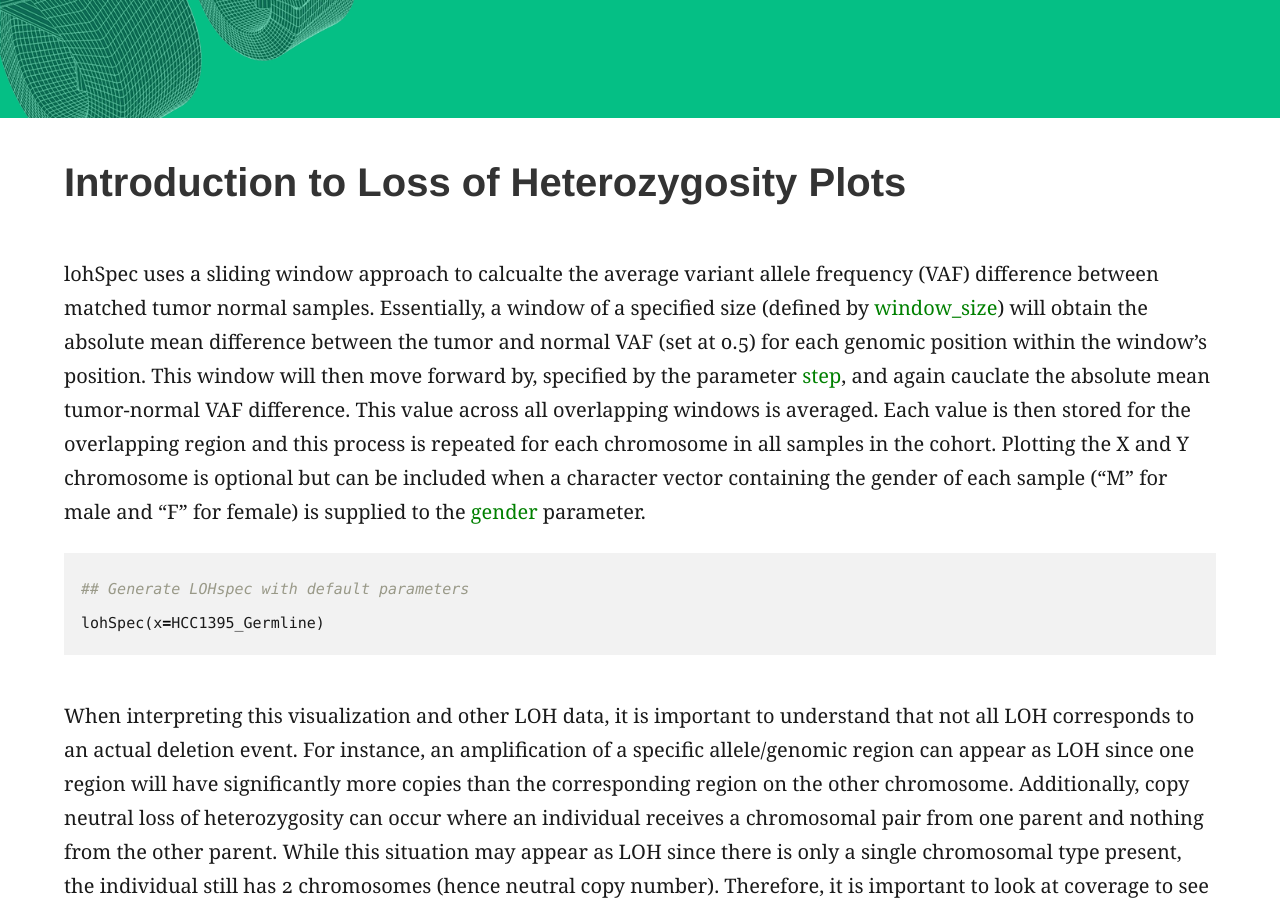
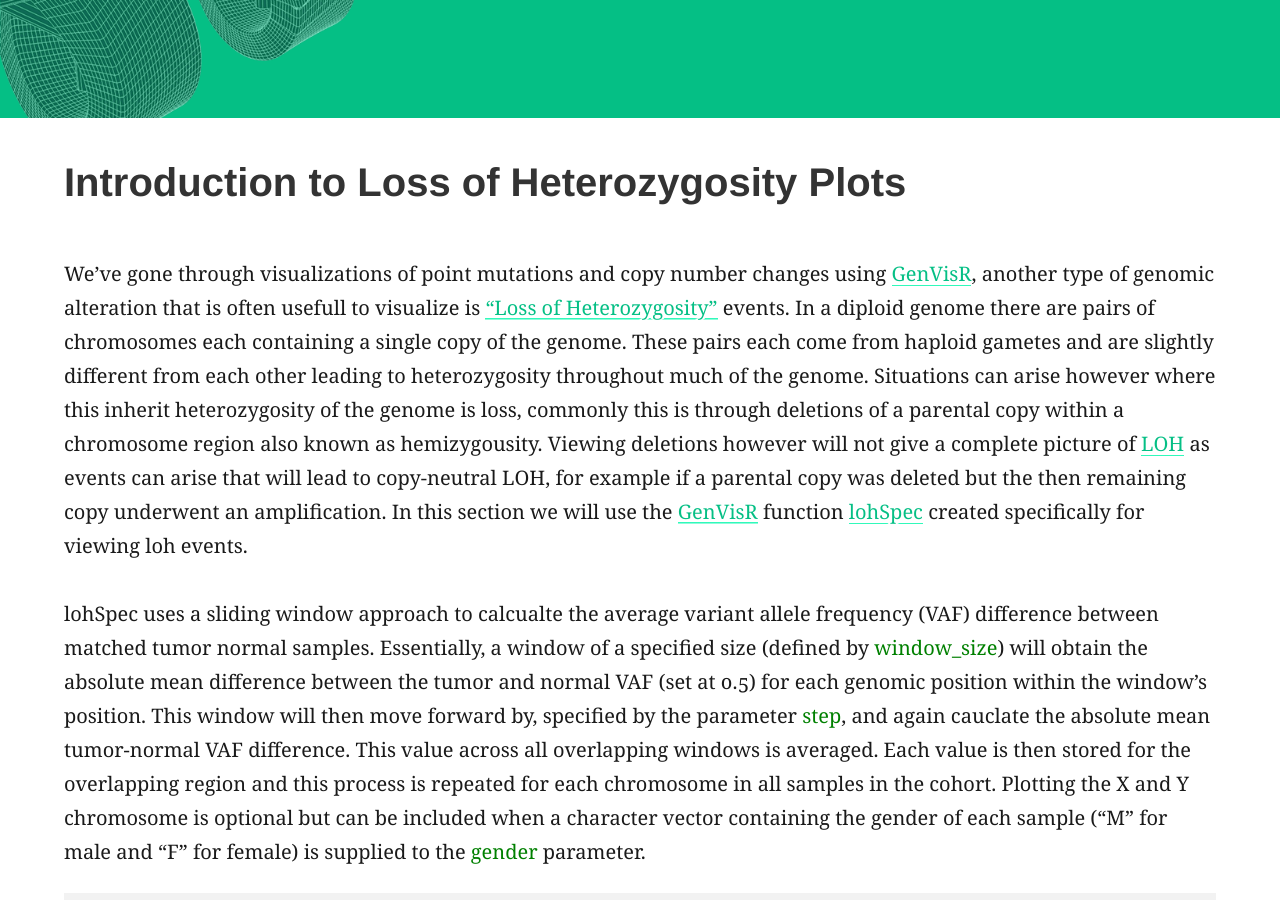
Before and after one commit to griffithlab/genviz.org, a Jekyll site: the page built from _posts/0003-07-01-lohSpec_GenVisR.md, in a window 1280 px wide and 900 px high, scrolled down 306 px. Built offline with Jekyll 4.4.1, drawn with Linux system fonts in a browser that asks for light colours.

Commit message:
added introduction to LOH

```diff
--- a/_posts/0003-07-01-lohSpec_GenVisR.md
+++ b/_posts/0003-07-01-lohSpec_GenVisR.md
@@ -7,6 +7,8 @@ categories:
 feature_image: "assets/genvis-dna-bg_optimized_v1a.png"
 date: 0003-07-01
 ---
+
+We've gone through visualizations of point mutations and copy number changes using [GenVisR](https://bioconductor.org/packages/release/bioc/html/GenVisR.html), another type of genomic alteration that is often usefull to visualize is ["Loss of Heterozygosity"](https://en.wikipedia.org/wiki/Loss_of_heterozygosity) events. In a diploid genome there are pairs of chromosomes each containing a single copy of the genome. These pairs each come from haploid gametes and are slightly different from each other leading to heterozygosity throughout much of the genome. Situations can arise however where this inherit heterozygosity of the genome is loss, commonly this is through deletions of a parental copy within a chromosome region also known as hemizygousity. Viewing deletions however will not give a complete picture of [LOH](https://en.wikipedia.org/wiki/Loss_of_heterozygosity) as events can arise that will lead to copy-neutral LOH, for example if a parental copy was deleted but the then remaining copy underwent an amplification. In this section we will use the [GenVisR](https://bioconductor.org/packages/release/bioc/html/GenVisR.html) function [lohSpec](https://www.rdocumentation.org/packages/GenVisR/versions/1.0.4/topics/lohSpec) created specifically for viewing loh events.
 
 lohSpec uses a sliding window approach to calcualte the average variant allele frequency (VAF) difference between matched tumor normal samples. Essentially, a window of a specified size (defined by <font color="green">window_size</font>) will obtain the absolute mean difference between the tumor and normal VAF (set at 0.5) for each genomic position within the window's position. This window will then move forward by, specified by the parameter <font color="green">step</font>, and again cauclate the absolute mean tumor-normal VAF difference. This value across all overlapping windows is averaged. Each value is then stored for the overlapping region and this process is repeated for each chromosome in all samples in the cohort. Plotting the X and Y chromosome is optional but can be included when a character vector containing the gender of each sample ("M" for male and "F" for female) is supplied to the <font color="green">gender</font> parameter.
 
```
